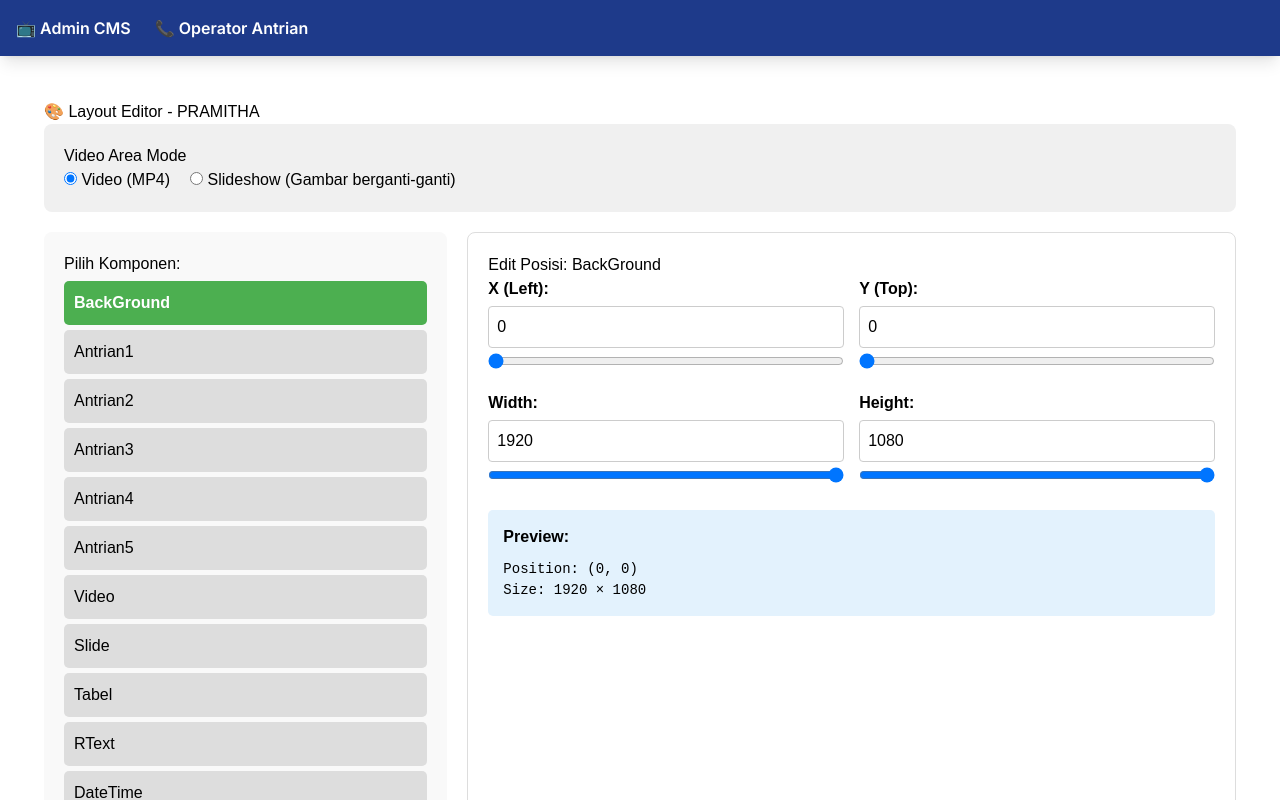
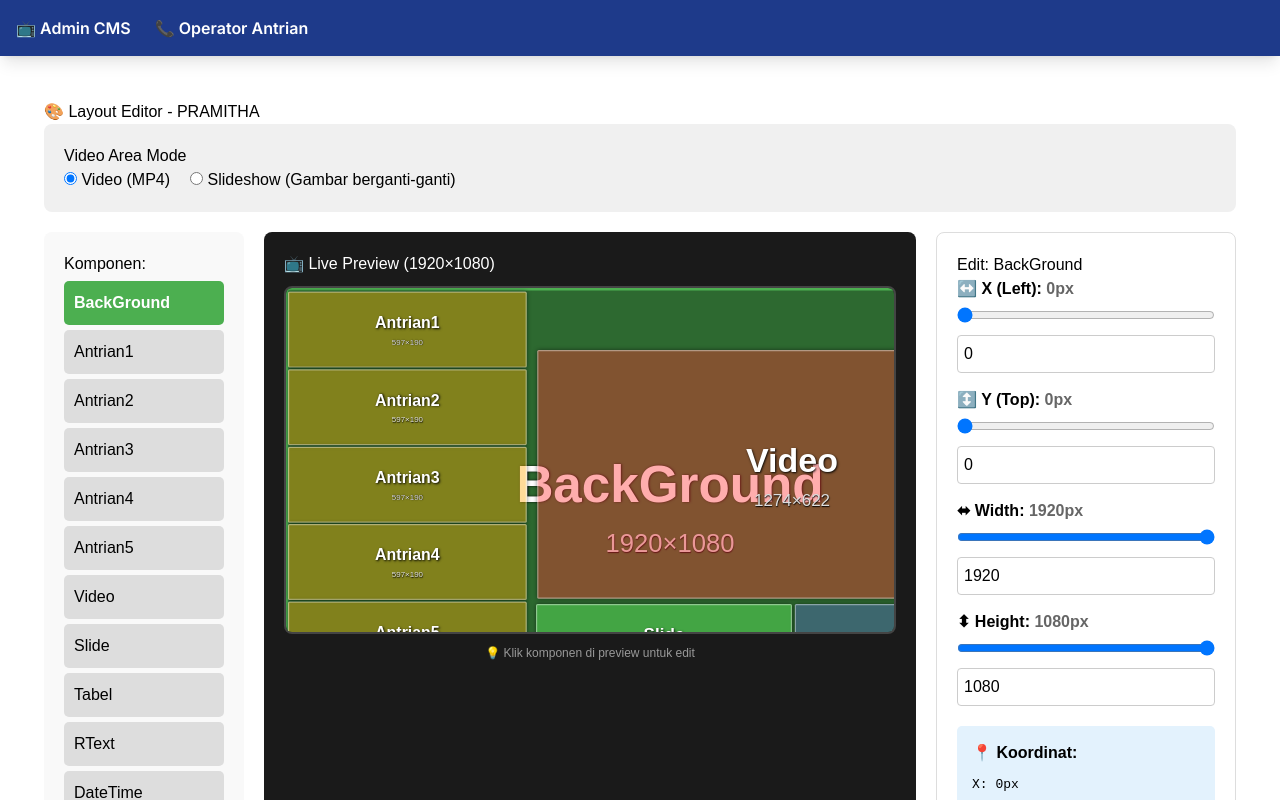
Before and after one commit to azmhrdka17/s7s-signage-system, a Next.js app in the folder frontend-admin/: page /layout-editor in a window 1280 px wide. Both pictures are taken after a click on the button "BackGround". Shown: the top 800 px of the page. Built offline with nearby package versions, Linux system fonts and the light colour scheme; no server answers.

Commit message:
Add visual preview to layout editor

```diff
--- a/frontend-admin/app/layout-editor/page.tsx
+++ b/frontend-admin/app/layout-editor/page.tsx
@@ -2,15 +2,11 @@
 
 import { useState, useEffect } from 'react';
 
-const API_URL = (
-  process.env.NEXT_PUBLIC_API_URL || 'https://s7s-signage-system-production.up.railway.app'
-).replace(/\/+$/, '');
+const API_URL = process.env.NEXT_PUBLIC_API_URL || 'http://localhost:3001';
 const CLIENT_ID = 'PRAMITHA';
 
-type BoxRect = { x: number; y: number; w: number; h: number };
-type BoxKey = keyof BoxRect;
-
-const DEFAULT_LAYOUT: Record<string, BoxRect> = {
+// Default layout
+const DEFAULT_LAYOUT = {
   BackGround: { x: 0, y: 0, w: 1920, h: 1080 },
   Antrian1: { x: 5, y: 9, w: 597, h: 190 },
   Antrian2: { x: 5, y: 203, w: 597, h: 190 },
@@ -24,14 +20,11 @@ const DEFAULT_LAYOUT: Record<string, BoxRect> = {
   DateTime: { x: 1562, y: 994, w: 347, h: 79 },
 };
 
-type LayoutMap = typeof DEFAULT_LAYOUT;
-type LayoutKey = keyof LayoutMap;
-
 export default function LayoutEditor() {
-  const [layout, setLayout] = useState<LayoutMap>(DEFAULT_LAYOUT);
+  const [layout, setLayout] = useState(DEFAULT_LAYOUT);
   const [videoMode, setVideoMode] = useState<'video' | 'slideshow'>('video');
   const [slideDuration, setSlideDuration] = useState(5);
-  const [selectedComponent, setSelectedComponent] = useState<LayoutKey | null>(null);
+  const [selectedComponent, setSelectedComponent] = useState<string | null>(null);
   const [loading, setLoading] = useState(true);
   const [saving, setSaving] = useState(false);
 
@@ -41,11 +34,11 @@ export default function LayoutEditor() {
       .then((res) => res.json())
       .then((result) => {
         const data = result.data;
-        if (data?.content?.layoutConfig && Object.keys(data.content.layoutConfig).length > 0) {
+        if (data.content.layoutConfig && Object.keys(data.content.layoutConfig).length > 0) {
           setLayout({ ...DEFAULT_LAYOUT, ...data.content.layoutConfig });
         }
-        setVideoMode(data?.content?.videoMode || 'video');
-        setSlideDuration(data?.content?.slideDuration || 5);
+        setVideoMode(data.content.videoMode || 'video');
+        setSlideDuration(data.content.slideDuration || 5);
         setLoading(false);
       })
       .catch((err) => {
@@ -54,14 +47,14 @@ export default function LayoutEditor() {
       });
   }, []);
 
-  const updateComponent = (component: LayoutKey, key: BoxKey, value: number) => {
-    setLayout((prev) => ({
-      ...prev,
+  const updateComponent = (component: string, key: string, value: number) => {
+    setLayout({
+      ...layout,
       [component]: {
-        ...prev[component],
+        ...layout[component as keyof typeof layout],
         [key]: value,
       },
-    }));
+    });
   };
 
   const saveLayout = async () => {
@@ -102,13 +95,13 @@ export default function LayoutEditor() {
     );
   }
 
-  const components = Object.keys(layout) as LayoutKey[];
-  const activeBox: BoxRect | null = selectedComponent ? layout[selectedComponent] : null;
+  const components = Object.keys(layout) as Array<keyof typeof layout>;
 
   return (
     <div style={{ padding: 20, fontFamily: 'sans-serif' }}>
       <h1>🎨 Layout Editor - {CLIENT_ID}</h1>
 
+      {/* Video Mode Settings */}
       <div style={{ marginBottom: 20, padding: 20, background: '#f0f0f0', borderRadius: 8 }}>
         <h3>Video Area Mode</h3>
         <label style={{ marginRight: 20 }}>
@@ -139,7 +132,7 @@ export default function LayoutEditor() {
                 min="1"
                 max="60"
                 value={slideDuration}
-                onChange={(e) => setSlideDuration(parseInt(e.target.value, 10) || 5)}
+                onChange={(e) => setSlideDuration(parseInt(e.target.value) || 5)}
                 style={{ width: 60, padding: 5 }}
               />
               {' '} detik
@@ -148,10 +141,10 @@ export default function LayoutEditor() {
         )}
       </div>
 
-      <div style={{ display: 'flex', gap: 20 }}>
+      <div style={{ display: 'flex', gap: 20, flexWrap: 'wrap' }}>
         {/* Left: Component List */}
-        <div style={{ flex: 1, background: '#f9f9f9', padding: 20, borderRadius: 8 }}>
-          <h3>Pilih Komponen:</h3>
+        <div style={{ flex: '0 0 200px', background: '#f9f9f9', padding: 20, borderRadius: 8 }}>
+          <h3 style={{ marginTop: 0 }}>Komponen:</h3>
           {components.map((comp) => (
             <button
               key={comp}
@@ -175,63 +168,160 @@ export default function LayoutEditor() {
           ))}
         </div>
 
+        {/* Center: Visual Preview */}
+        <div style={{ flex: '1 1 600px', minWidth: 400, background: '#1a1a1a', padding: 20, borderRadius: 8 }}>
+          <h3 style={{ color: 'white', marginTop: 0, marginBottom: 10 }}>📺 Live Preview (1920×1080)</h3>
+          <div style={{
+            position: 'relative',
+            width: '100%',
+            paddingTop: '56.25%', // 16:9 aspect ratio
+            background: '#000',
+            border: '2px solid #444',
+            borderRadius: 8,
+            overflow: 'hidden',
+          }}>
+            {/* Preview Container dengan scale */}
+            <div style={{
+              position: 'absolute',
+              top: 0,
+              left: 0,
+              width: '100%',
+              height: '100%',
+            }}>
+              <div style={{
+                position: 'relative',
+                width: 1920,
+                height: 1080,
+                transform: 'scale(0.4)',
+                transformOrigin: 'top left',
+              }}>
+                {/* Render semua komponen */}
+                {components.map((comp) => {
+                  const pos = layout[comp];
+                  const isSelected = selectedComponent === comp;
+
+                  // Color coding
+                  let bgColor = 'rgba(100, 100, 255, 0.3)'; // Default: blue
+                  if (comp.startsWith('Antrian')) bgColor = 'rgba(255, 165, 0, 0.4)'; // Orange for queue
+                  if (comp === 'Video') bgColor = 'rgba(255, 50, 50, 0.4)'; // Red for video
+                  if (comp === 'Slide') bgColor = 'rgba(100, 255, 100, 0.4)'; // Green for slide
+                  if (comp === 'BackGround') bgColor = 'rgba(150, 150, 150, 0.2)'; // Gray for bg
+
+                  return (
+                    <div
+                      key={comp}
+                      onClick={() => setSelectedComponent(comp)}
+                      title={`${comp}: ${pos.x},${pos.y} - ${pos.w}×${pos.h}`}
+                      style={{
+                        position: 'absolute',
+                        left: pos.x,
+                        top: pos.y,
+                        width: pos.w,
+                        height: pos.h,
+                        background: isSelected ? 'rgba(76, 175, 80, 0.6)' : bgColor,
+                        border: isSelected ? '6px solid #4CAF50' : '3px solid rgba(255, 255, 255, 0.4)',
+                        borderRadius: 4,
+                        display: 'flex',
+                        alignItems: 'center',
+                        justifyContent: 'center',
+                        cursor: 'pointer',
+                        transition: 'all 0.2s ease',
+                        boxShadow: isSelected ? '0 0 30px rgba(76, 175, 80, 0.8)' : '0 0 10px rgba(0,0,0,0.5)',
+                      }}
+                      onMouseEnter={(e) => {
+                        if (!isSelected) e.currentTarget.style.opacity = '0.8';
+                      }}
+                      onMouseLeave={(e) => {
+                        if (!isSelected) e.currentTarget.style.opacity = '1';
+                      }}
+                    >
+                      <div style={{ textAlign: 'center' }}>
+                        <div style={{
+                          color: 'white',
+                          fontSize: Math.max(20, pos.w / 15),
+                          fontWeight: 'bold',
+                          textShadow: '2px 2px 6px black',
+                          userSelect: 'none',
+                          marginBottom: 5,
+                        }}>
+                          {comp}
+                        </div>
+                        <div style={{
+                          color: '#ddd',
+                          fontSize: Math.max(12, pos.w / 30),
+                          textShadow: '1px 1px 3px black',
+                          userSelect: 'none',
+                        }}>
+                          {pos.w}×{pos.h}
+                        </div>
+                      </div>
+                    </div>
+                  );
+                })}
+              </div>
+            </div>
+          </div>
+          <p style={{ color: '#999', fontSize: 12, marginTop: 10, textAlign: 'center' }}>
+            💡 Klik komponen di preview untuk edit
+          </p>
+        </div>
+
         {/* Right: Position Editor */}
-        <div style={{ flex: 2, background: '#fff', padding: 20, borderRadius: 8, border: '1px solid #ddd' }}>
-          {selectedComponent && activeBox ? (
+        <div style={{ flex: '0 0 300px', background: '#fff', padding: 20, borderRadius: 8, border: '1px solid #ddd' }}>
+          {selectedComponent ? (
             <>
-              <h3>Edit Posisi: {selectedComponent}</h3>
-              <div style={{ display: 'grid', gridTemplateColumns: '1fr 1fr', gap: 15 }}>
-                {(['x', 'y', 'w', 'h'] as BoxKey[]).map((key) => (
+              <h3 style={{ marginTop: 0 }}>Edit: {selectedComponent}</h3>
+              <div style={{ display: 'grid', gridTemplateColumns: '1fr', gap: 15 }}>
+                {(['x', 'y', 'w', 'h'] as const).map((key) => (
                   <div key={key}>
                     <label style={{ fontWeight: 'bold', display: 'block', marginBottom: 5 }}>
-                      {key === 'x' ? 'X (Left)' : key === 'y' ? 'Y (Top)' : key === 'w' ? 'Width' : 'Height'}:
+                      {key === 'x' ? '↔️ X (Left)' : key === 'y' ? '↕️ Y (Top)' : key === 'w' ? '⬌ Width' : '⬍ Height'}: <span style={{ color: '#666' }}>{layout[selectedComponent][key]}px</span>
                     </label>
-                    <input
-                      type="number"
-                      value={activeBox[key]}
-                      onChange={(e) =>
-                        updateComponent(selectedComponent, key, parseInt(e.target.value, 10) || 0)
-                      }
-                      style={{
-                        width: '100%',
-                        padding: 8,
-                        border: '1px solid #ccc',
-                        borderRadius: 4,
-                        fontSize: 16,
-                      }}
-                    />
                     <input
                       type="range"
                       min="0"
                       max={key === 'x' || key === 'w' ? 1920 : 1080}
-                      value={activeBox[key]}
-                      onChange={(e) =>
-                        updateComponent(selectedComponent, key, parseInt(e.target.value, 10))
-                      }
-                      style={{ width: '100%', marginTop: 5 }}
+                      value={layout[selectedComponent][key]}
+                      onChange={(e) => updateComponent(selectedComponent, key, parseInt(e.target.value))}
+                      style={{ width: '100%' }}
+                    />
+                    <input
+                      type="number"
+                      value={layout[selectedComponent][key]}
+                      onChange={(e) => updateComponent(selectedComponent, key, parseInt(e.target.value) || 0)}
+                      style={{
+                        width: '100%',
+                        padding: 6,
+                        border: '1px solid #ccc',
+                        borderRadius: 4,
+                        marginTop: 5,
+                      }}
                     />
                   </div>
                 ))}
               </div>
 
               <div style={{ marginTop: 20, padding: 15, background: '#e3f2fd', borderRadius: 5 }}>
-                <strong>Preview:</strong>
-                <div style={{ marginTop: 10, fontFamily: 'monospace', fontSize: 14 }}>
-                  Position: ({activeBox.x}, {activeBox.y})<br />
-                  Size: {activeBox.w} × {activeBox.h}
+                <strong>📍 Koordinat:</strong>
+                <div style={{ marginTop: 10, fontFamily: 'monospace', fontSize: 13, lineHeight: 1.6 }}>
+                  X: {layout[selectedComponent].x}px<br />
+                  Y: {layout[selectedComponent].y}px<br />
+                  Width: {layout[selectedComponent].w}px<br />
+                  Height: {layout[selectedComponent].h}px
                 </div>
               </div>
             </>
           ) : (
             <div style={{ textAlign: 'center', padding: 60, color: '#999' }}>
-              <h3>← Pilih komponen untuk edit</h3>
+              <h3>← Pilih Komponen</h3>
+              <p style={{ fontSize: 14 }}>Klik komponen di preview atau list</p>
             </div>
           )}
         </div>
       </div>
 
       {/* Action Buttons */}
-      <div style={{ marginTop: 30, display: 'flex', gap: 10 }}>
+      <div style={{ marginTop: 30, display: 'flex', gap: 10, flexWrap: 'wrap' }}>
         <button
           onClick={saveLayout}
           disabled={saving}
@@ -284,13 +374,13 @@ export default function LayoutEditor() {
       {/* Info */}
       <div style={{ marginTop: 30, padding: 20, background: '#fff3cd', borderRadius: 8 }}>
         <h4>ℹ️ Catatan:</h4>
-        <ul>
-          <li>Koordinat base: 1920×1080 (Full HD)</li>
-          <li>X, Y = posisi dari kiri-atas</li>
-          <li>W, H = lebar dan tinggi komponen</li>
-          <li>Player akan auto-scale ke resolusi monitor</li>
-          <li><strong>Video Mode:</strong> Pilih "Video" untuk .mp4, atau "Slideshow" untuk gambar</li>
-          <li>Perubahan akan langsung terlihat di player setelah save</li>
+        <ul style={{ lineHeight: 1.8 }}>
+          <li>📺 <strong>Preview real-time</strong> - Lihat posisi langsung</li>
+          <li>🎯 <strong>Klik komponen</strong> di preview untuk edit</li>
+          <li>🎨 <strong>Warna komponen:</strong> Orange = Antrian, Red = Video, Green = Slide</li>
+          <li>📏 Base koordinat: <strong>1920×1080</strong> (Full HD)</li>
+          <li>🔧 Player akan <strong>auto-scale</strong> ke resolusi monitor</li>
+          <li>⚡ Perubahan langsung terlihat di player setelah save</li>
         </ul>
       </div>
     </div>
```
